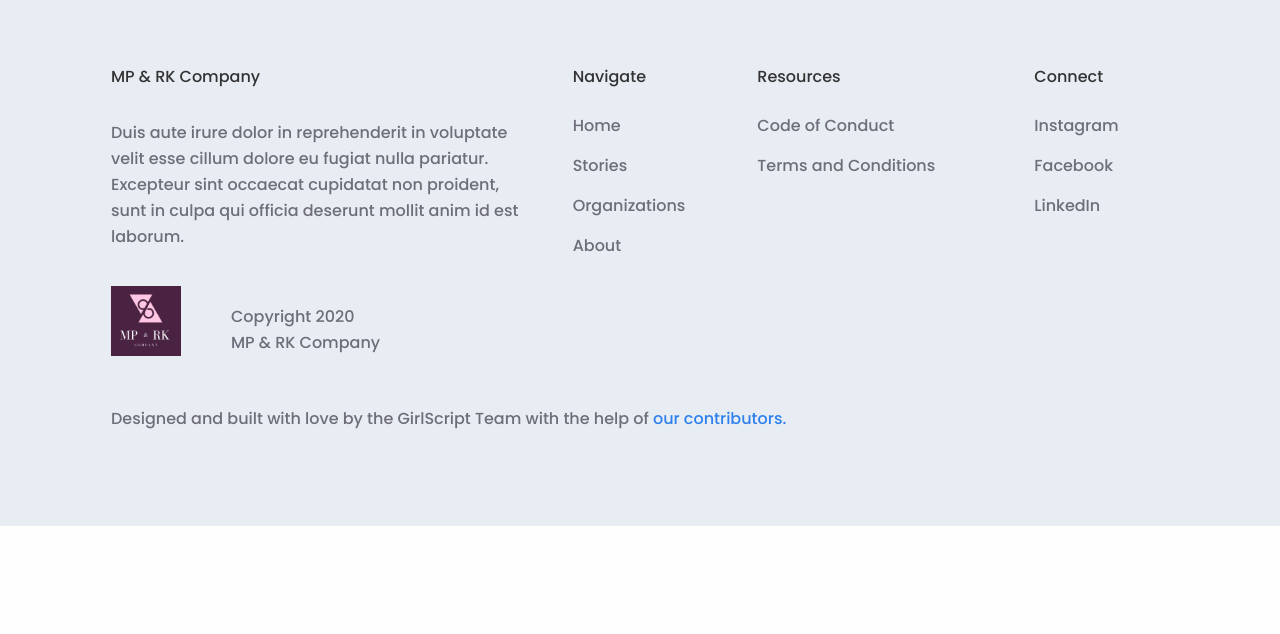
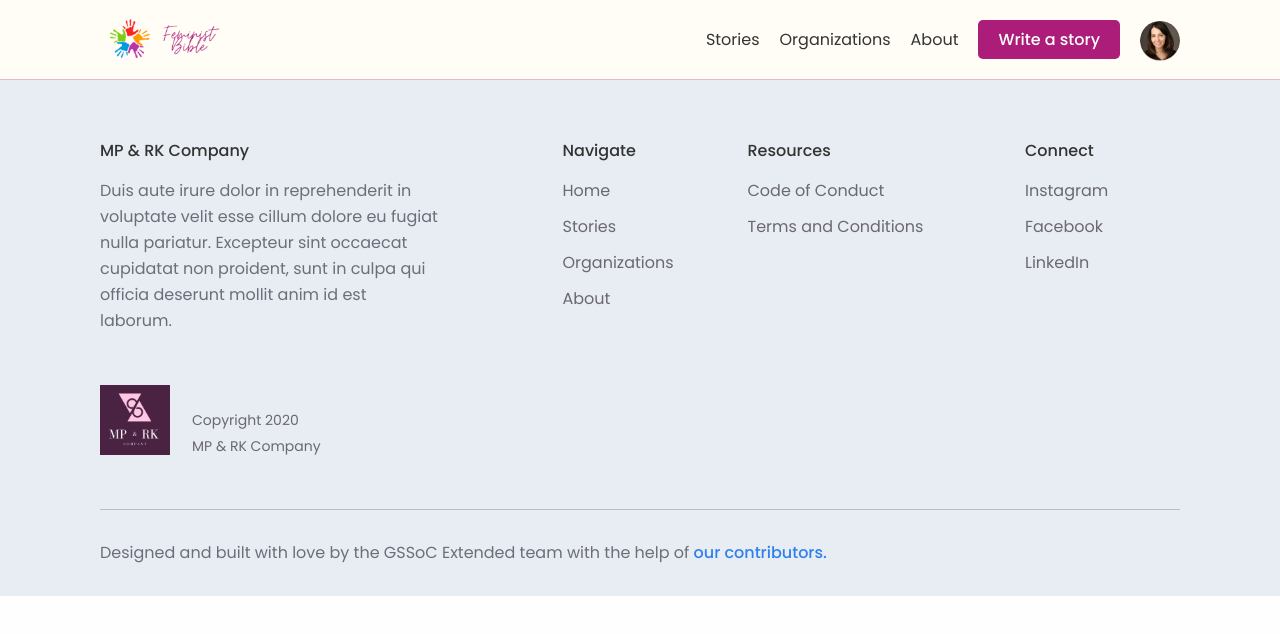
Before and after one commit to girlscript/feminist-bible-phase-2, a React (Create React App) app in the folder frontend/: page / in a window 1280 px wide. Shown: the top 634 px of the page. Built offline with nearby package versions, Linux system fonts and the light colour scheme.

Commit message:
fix: footer

```diff
--- a/frontend/src/App.js
+++ b/frontend/src/App.js
@@ -6,10 +6,9 @@ import avatar_image from "./images/avatar.png";
 function App() {
   return (
     <div>
-      {/* <Header isSignedIn={true} avatarSrc={avatar}/> */}
-     <Footer />
-
-      {/* delete this */}
+      <Header isSignedIn={true} avatarSrc={avatar_image}/>
+        {/* pages will come here */}
+      <Footer />
     </div>
   );
 }
--- a/frontend/src/components/Footer.jsx
+++ b/frontend/src/components/Footer.jsx
@@ -1,6 +1,6 @@
 import React, { Component } from "react";
 import "../css/components/footer.scss";
-import FooterImg from "../images/FooterLogo.png";
+import mp_rk_logo from "../images/mp_rk_logo.png";
 
 class Footer extends Component {
   render() {
@@ -9,61 +9,56 @@ class Footer extends Component {
         <div className="grid-container">
           <div className="grid-x grid-margin-x">
             <div className="cell large-5">
-              <p className="footer__sub-title">MP & RK Company</p>
-              <p>
+              <h6 className="footer__sub-title">MP &amp; RK Company</h6>
+              <p className="about-company">
                 Duis aute irure dolor in reprehenderit in voluptate velit esse
                 cillum dolore eu fugiat nulla pariatur. Excepteur sint occaecat
                 cupidatat non proident, sunt in culpa qui officia deserunt
                 mollit anim id est laborum.
               </p>
             </div>
+
             <div className="cell large-2">
-              <p className="footer__sub-title">Navigate</p>
+              <h6 className="footer__sub-title">Navigate</h6>
+              <ul className="footer__nav-item-container">
+                <li className="footer__nav-item"><a href="#">Home</a></li>
+                <li className="footer__nav-item"><a href="#">Stories</a></li>
+                <li className="footer__nav-item"><a href="#">Organizations</a></li>
+                <li className="footer__nav-item"><a href="#">About</a></li>
+              </ul>
+            </div>
 
-                <ul className="footer__nav-item-container">
-                  <li className="footer__nav-item" >Home</li>
-                  <li className="footer__nav-item">Stories</li>
-                  <li className="footer__nav-item">Organizations</li>
-                  <li className="footer__nav-item">About</li>
-                </ul>
+            <div className="cell large-3">
+              <h6 className="footer__sub-title">Resources</h6>
+              <ul className="footer__nav-item-container">
+                <li className="footer__nav-item"><a href="#">Code of Conduct</a></li>
+                <li className="footer__nav-item"><a href="#">Terms and Conditions</a></li>
+              </ul>
+            </div>
 
+            <div className="cell large-2">
+              <h6 className="footer__sub-title">Connect</h6>
+              <ul className="footer__nav-item-container">
+                <li className="footer__nav-item"><a href="#">Instagram</a></li>
+                <li className="footer__nav-item"><a href="#">Facebook</a></li>
+                <li className="footer__nav-item"><a href="#">LinkedIn</a></li>
+              </ul>
             </div>
-            <div className="cell large-3">
-              <p className="footer__sub-title">Resources</p>
 
-                <ul className="footer__nav-item-container">
-                  <li className="footer__nav-item">Code of Conduct</li>
-                  <li className="footer__nav-item">Terms and Conditions</li>
-                </ul>
+            <div className="cell large-12">
+              <div className="company__wrap">
+                <img src={mp_rk_logo} className="company__logo" />
+                <div className="company__copyright">
+                  <span>Copyright 2020</span>
+                  <span>MP &amp; RK Company</span>
+                </div>
+              </div>
+            </div>
 
-            </div>
-            <div className="cell large-2">
-              <p className="footer__sub-title">Connect</p>
-
-                <ul className="footer__nav-item-container">
-                  <li className="footer__nav-item">Instagram</li>
-                  <li className="footer__nav-item">Facebook</li>
-                  <li className="footer__nav-item">LinkedIn</li>
-                </ul>
-
-            </div>
-          </div>
-
-          <div className="grid-x grid-margin-x">
-            <div className="cell shrink">
-              <img src={FooterImg} className="footer__img" />
-            </div>
-            <div className="cell large-3 footer__img-text">
-              <p>Copyright 2020 </p>
-              <p>MP & RK Company</p>
-            </div>
-          </div>
-
-          <div className="grid-x grid-margin-x">
-            <div className="cell large-12 footer__credits">
-              <p>
-                Designed and built with love by the GirlScript Team with the
-                help of <span>our contributors.</span>
+            <div className="cell large-12">
+              <p className="footer__credits">
+                Designed and built with love by the GSSoC Extended team with the
+                help of <a href="#">our contributors.</a>
               </p>
             </div>
           </div>
--- a/frontend/src/css/components/footer.scss
+++ b/frontend/src/css/components/footer.scss
@@ -1,72 +1,77 @@
-@import '../settings//global';
+@import "../settings/global";
 
-$footer-bg : #e7edf3;
+$footer-bg: #e7edf3;
 
-.footer{
-    background-color:$footer-bg;
-    padding: 0 101px;
-    .grid-container{
-        padding: 54px 0;
-    }
-    .cell{
-        padding:10px 10px;
-    }
-    .footer__sub-title{
-        color: $title-color;
-    }
+//overwriting text color to match the contrast ratio with footer-bg
+.text{
+    color:#6b6872
 }
 
+.footer {
+  background-color: $footer-bg;
+  padding: 60px 0 0 0;
 
-.footer__nav-item{
-    text-align: left;
-    list-style: none;
-    line-height: 40px;
+  &__sub-title {
+    color: $title-color;
+    font-weight: $font-weight-medium;
+    font-size: 16px;
+    margin-bottom: 16px;
+  }
+
+  &__nav-item-container {
+    margin: 0;
+    padding: 0;
+  }
+
+  //for nav items in the footer.
+  &__nav-item {
+    list-style-type: none;
     @extend .text;
+    line-height: auto;
+
+    &:not(:last-child) {
+      margin-bottom: 10px;
+    }
+
+    a:hover{
+        color:$purple;
+        text-decoration:underline;
+        // font-weight: $font-weight-medium;
+    }
+  }
+
+  .about-company {
+    max-width: 340px;
+  }
+
+  &__credits{
+    padding: 30px 0;
+    border-top: 1px solid #BDBDBD;
+    margin:0;
+
+    a{
+        color:#2F80ED;
+        font-weight:$font-weight-medium;
+    }
+  }
 }
 
-.large-2{
-.footer__nav-item-container{
-    margin: 0;
-    padding:0;
-}
-}
+.company {
+  &__wrap {
+    padding: 35px 0 50px 0;
+  }
 
-.large-5 .footer__sub-title{
-    margin-bottom: 30px;
-}
-
-.large-3{
-.footer__nav-item-container{
-    margin: 0;
-    padding:0;
-}
-}
-
-.footer__img{
+  &__logo {
     width: 70px;
     height: 70px;
-}
+    margin-right: 22px;
+  }
 
-.footer__img-text{
-    p{
-        margin:0;
-        padding:0;
-    }
-
-    display: flex;
+  &__copyright {
+    display: inline-flex;
     flex-direction: column;
     justify-content: flex-end;
+    @extend .text;
+    font-size: 14px;
+  }
 }
-
-.footer__credits{
-    p{
-        padding:30px 0;
-        margin: 0;
-        span{
-            color:#2f80ed;
-        }
-    }
-    display: flex;
-    align-items: center;
-
-}
--- a/frontend/src/css/settings/_global.scss
+++ b/frontend/src/css/settings/_global.scss
@@ -60,7 +60,7 @@ h3{
 // text style
 .text{
   font-size:16px;
-  font-weight: $font-weight-medium;
+  font-weight: $font-weight-regular;
   line-height:26px;
   color:$text-color;
 }
```
Also changed, not shown: frontend/src/images/mp_rk_logo.png (renamed from frontend/src/images/FooterLogo.png).
